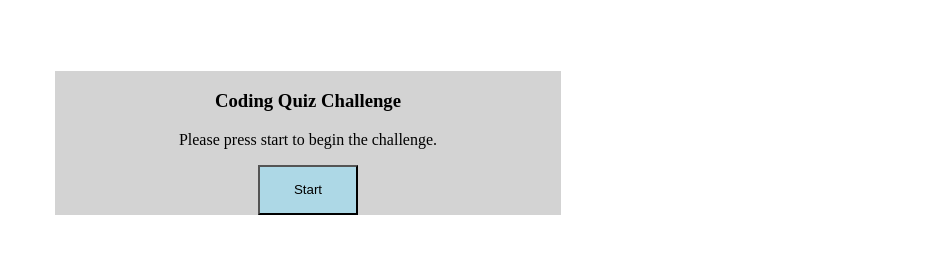
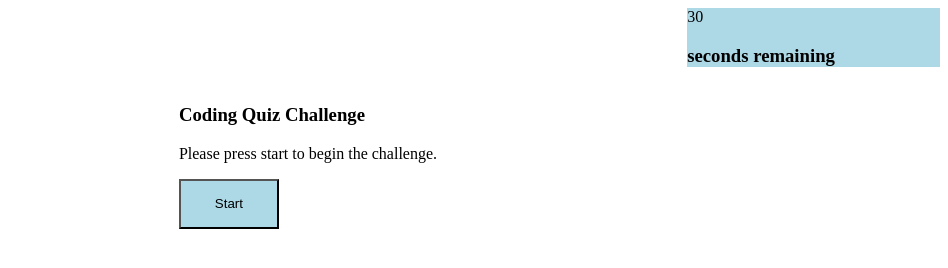
Before and after one commit to Philip741/quiz-game, a plain HTML site: page index.html in a window 1280 px wide. Shown: the whole page, without its empty margins (332-1280 px from the left). Drawn offline with Linux system fonts and the light colour scheme.

Commit message:
Added div with class timer to contain the countdown timer

```diff
--- a/index.html
+++ b/index.html
@@ -9,12 +9,20 @@
     <link rel="stylesheet" href="./assets/style.css" />
 </head>
 <body>
+    <div class="timer">
+            <div class = "timer-text">
+            <div id="timer-count">30</div>
+            <h3>seconds remaining</h3>
+          </div>
+    </div>
    <main>
-       <div class="gameForm">
+
+       <div id="gameForm">
            <h3>Coding Quiz Challenge</h3>
            <p>Please press start to begin the challenge.</p>
            <button id="quizStart">Start</button>
        </div>
    </main>
+<script type= "module" src="./assets/script.js"></script>
 </body>
 </html>
```
